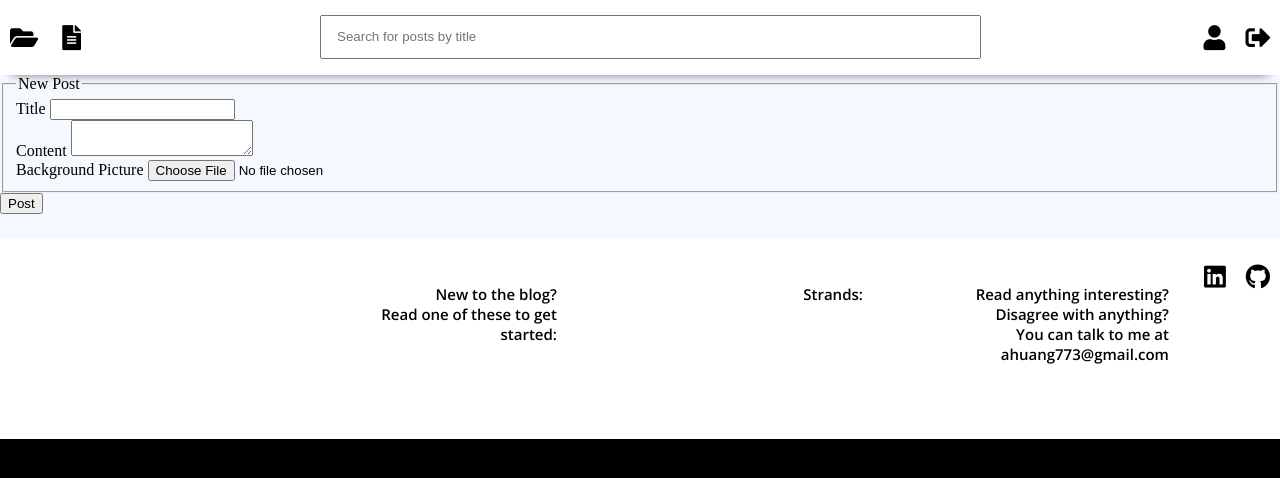
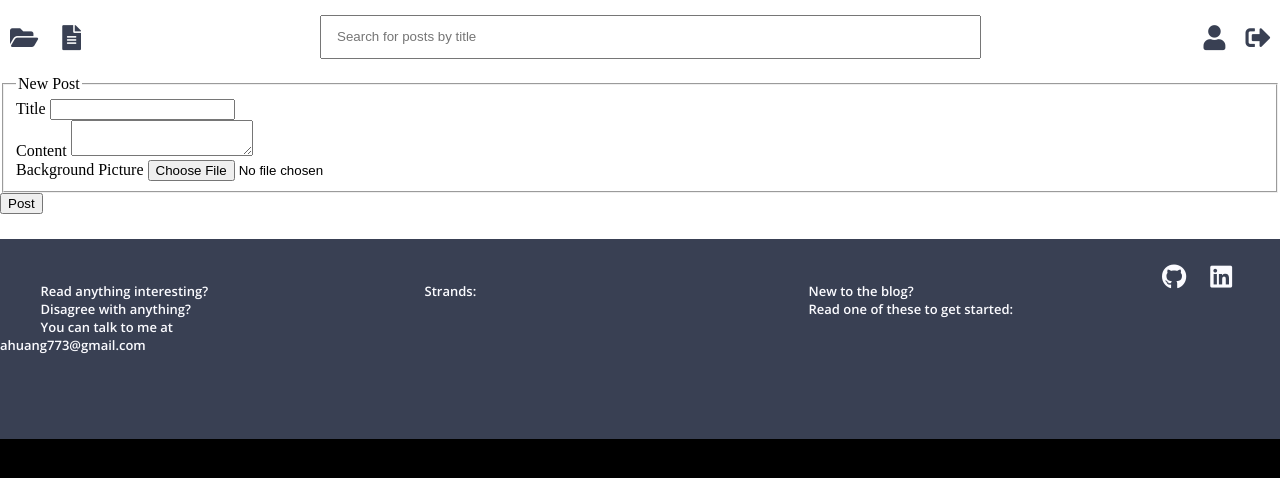
Before and after one commit to AndrewHuang771/Blog, a Flask app: page /post/new in a window 1280 px wide. Shown: the top 478 px of the page. Run offline with Flask 2, Linux system fonts and the light colour scheme; the visitor is signed in with stand-in values (Sample User, id 1); some libraries are stand-ins or nearby versions.

Commit message:
Added search bar and updated dropshadows and post width

```diff
--- /dev/null
+++ b/app/main/forms.py
@@ -0,0 +1,6 @@
+from flask_wtf import FlaskForm
+from wtforms import StringField
+from wtforms.validators import DataRequired
+
+class SearchForm(FlaskForm):
+    search_string = StringField('Search', validators=[DataRequired()])
--- a/app/static/css/framework.css
+++ b/app/static/css/framework.css
@@ -1,6 +1,7 @@
 :root {
   --toolbar-height: 75px;
 }
+
 html {
   background-color:black;
 }
@@ -16,6 +17,8 @@ a {
   padding-top: var(--toolbar-height);
 }
 .footer {
+  background-color: black;
+  color: white;
   height: 200px;
   left: 0;
   max-width:100%;
@@ -24,11 +27,12 @@ a {
   width: calc(100vw);
 }
 .footer-info {
-  float: right;
+  float: left;
   font-family: "Open Sans", sans-serif;
-  font-size: 15px;
-  padding: 25px;
-  text-align: right;
+  font-size: 13px;
+  margin-right: 10%;
+  padding-top: 25px;
+  text-align: left;
   width: 20%;
   white-space: pre-wrap;
 }
@@ -68,8 +72,8 @@ a {
 .wrapper {
   margin: auto;
   max-width: 1500px;
-  min-width: 500px;
-  width: 100vw;
+  /*min-width: 500px;*/
+  /*width: 100vw;*/
 }
 #account {
   float: right;
@@ -77,9 +81,26 @@ a {
 #logout {
   float: right;
 }
-#github {
+/*#github {
   float: right;
 }
 #linkedin {
   float: right;
 }
+*/
+
+/* Smartphones ----------- */
+@media only screen and (max-width: 760px) {
+  #account {
+    display: none;
+  }
+  #logout {
+    display: none;
+  }
+  .search-form {
+    left: 65%;
+  }
+  .footer-info {
+    display: none;
+  }
+}
--- a/app/static/css/theme/_theme-light.scss
+++ b/app/static/css/theme/_theme-light.scss
@@ -2,6 +2,14 @@ $theme-light: (
   body: (
     bg: #f4f8ff,
     color: white
+  ),
+  themed: (
+      bg: white,
+      color: black
+  ),
+  themed-inverse: (
+      bg: #394053,
+      color: white
   ),
    container: (
        bg: white,
@@ -11,11 +19,19 @@ $theme-light: (
    ),
    button: (
        bg: white,
-       color: black,
+       color: #394053,
        border-bottom-color: black
    ),
    container-anti: (
-       bg: #f4f8ff,
+       bg: white,
        color: black,
+   ),
+   container-inverse: (
+       bg: #394053,
+       color: #FBFBFF,
+   ),
+   container-inverse-1: (
+       bg: #394053,
+       color: #040F16,
    )
 );
--- a/app/static/css/theme/theme.css
+++ b/app/static/css/theme/theme.css
@@ -1,19 +1,34 @@
 .theme-light .body {
   background-color: #f4f8ff;
+  color: white;
+}
+.theme-light .themed {
+  background-color: white;
+  color: black;
+}
+.theme-light .themed-inverse {
+  background-color: #394053;
   color: white;
 }
 .theme-light .container {
   background-color: white;
   border: none;
-  box-shadow: 0 8px 12px -12px black;
 }
 .theme-light .button {
   background-color: white;
+  color: #394053;
+}
+.theme-light .container-anti {
+  background-color: white;
   color: black;
 }
-.theme-light .container-anti {
-  background-color: #f4f8ff;
-  color: black;
+.theme-light .container-inverse {
+  background-color: #394053;
+  color: #FBFBFF;
+}
+.theme-light .container-inverse-1 {
+  background-color: #394053;
+  color: #040F16;
 }
 
 /*# sourceMappingURL=theme.css.map */
--- a/app/static/css/theme/theme.scss
+++ b/app/static/css/theme/theme.scss
@@ -8,7 +8,7 @@
                .container {
                    background-color: map-get($map, bg);
                    border: map-get($map, border);
-                   box-shadow: map-get($map, box-shadow);
+                   // box-shadow: map-get($map, box-shadow);
                }
            } @else {
                .#{$section} {
--- /dev/null
+++ b/app/static/js/page_functions.js
@@ -0,0 +1,5 @@
+let isMobile = false;
+
+if (/Mobi|Android/i.test(navigator.userAgent)) {
+    isMobile = true;
+}
--- a/app/templates/framework.html
+++ b/app/templates/framework.html
@@ -1,6 +1,10 @@
 <!DOCTYPE html>
 <html style="background-color: black">
 <head>
+  <meta name="viewport" content="width=device-width, initial-scale=1.0, maximum-scale=1.0">
+  <meta name="apple-mobile-web-app-capable" content="yes"/>
+  <meta name="apple-mobile-web-app-status-bar-style" content="black"/>
+  <meta name="mobile-web-app-capable" content="yes">
   <title>Blog</title>
   <link rel="stylesheet" href="https://use.fontawesome.com/releases/v5.6.3/css/all.css" integrity="sha384-UHRtZLI+pbxtHCWp1t77Bi1L4ZtiqrqD80Kn4Z8NTSRyMA2Fd33n5dQ8lWUE00s/" crossorigin="anonymous">
   <link href="https://fonts.googleapis.com/css?family=Lora:700|Merriweather:300|Lato|Open+Sans:600&display=swap" rel="stylesheet">
@@ -25,7 +29,7 @@
       {% endif %}
     </div>
   </div>
-  <div class='container-anti content-main'>
+  <div class='container content-main'>
     <div class='wrapper'>
       {% with messages = get_flashed_messages(with_categories=true) %}
         {% if messages %}
@@ -38,9 +42,10 @@
       {% endwith %}
 
       {% block content %}{% endblock %}
-      <div class='footer container'>
-        <a class="fab fa-github	button toolbar-button" href='https://github.com/AndrewHuang771' id="github"></a>
-        <a class="fab fa-linkedin button toolbar-button" href='https://www.linkedin.com/in/andrew-yifeng-huang/' id="linkedin"></a>
+      <div class='footer container-inverse'>
+        <div class="wrapper">
+          <a class="fab fa-github	container-inverse toolbar-button" href='https://github.com/AndrewHuang771' id="github"></a>
+          <a class="fab fa-linkedin container-inverse toolbar-button" href='https://www.linkedin.com/in/andrew-yifeng-huang/' id="linkedin"></a>
           <div class="footer-info">
             Read anything interesting?
             Disagree with anything?
@@ -57,8 +62,10 @@
         </div>
       </div>
     </div>
+  </div>
 
   <script src="https://ajax.googleapis.com/ajax/libs/jquery/3.4.1/jquery.min.js"></script>
+  <script src="/static/js/page_functions.js"></script>
   {% block endlinks %}{% endblock %}
 <body>
 </html>
--- a/app/templates/home.html
+++ b/app/templates/home.html
@@ -19,7 +19,7 @@
           node = document.getElementById('{{post.id}}');
           node.innerHTML = `{{ post.content }}`;
         </script>
-        <div class='post-footer container'>
+        <div class='post-footer themed'>
           <!-- <a href="{{ url_for('users.user_posts', username=post.author.username) }}">{{ post.author.username }}</a>
           {{ post.date_posted.strftime('%Y-%m-%d') }} -->
           <div class = "post-title" href="{{ url_for('posts.post', post_id=post.id) }}">{{ post.title }}</div>
--- a/app/templates/post.html
+++ b/app/templates/post.html
@@ -5,7 +5,7 @@
 {% endblock startlinks %}
 
 {% block content %}
-  <div class="post-body container">
+  <div class="post-body themed">
       <!-- <div
         class='post-background'
         style="background-image:url('{{ url_for('static', filename='background_pics/' + post.image_file) }}');"
```
Also changed, not shown: app/static/css/home.css (+15 -7 lines), app/static/js/home.js (+4 -3 lines), app/site.db, 2 other files. Lines whose indentation alone changed are shown as unchanged.
